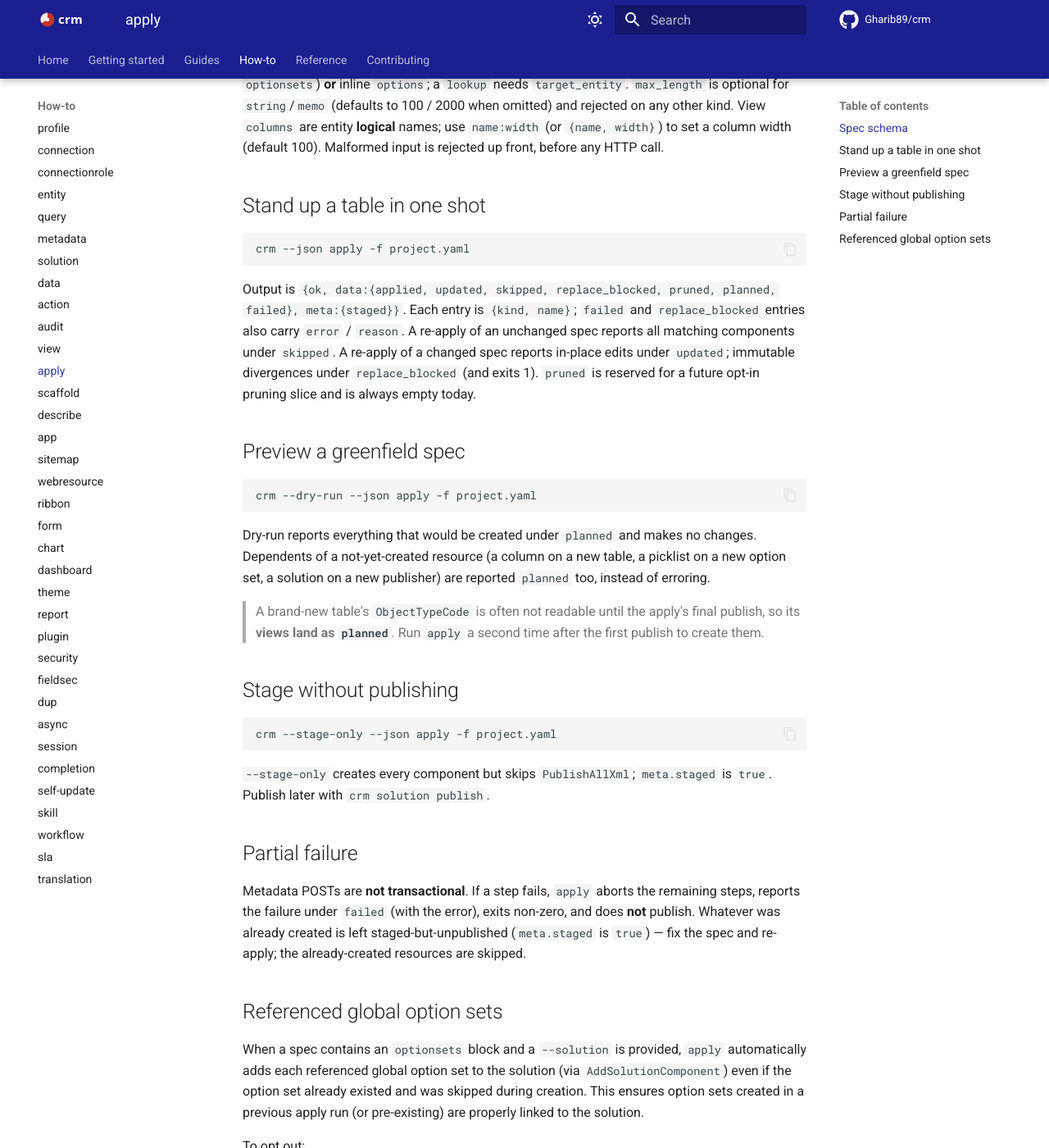
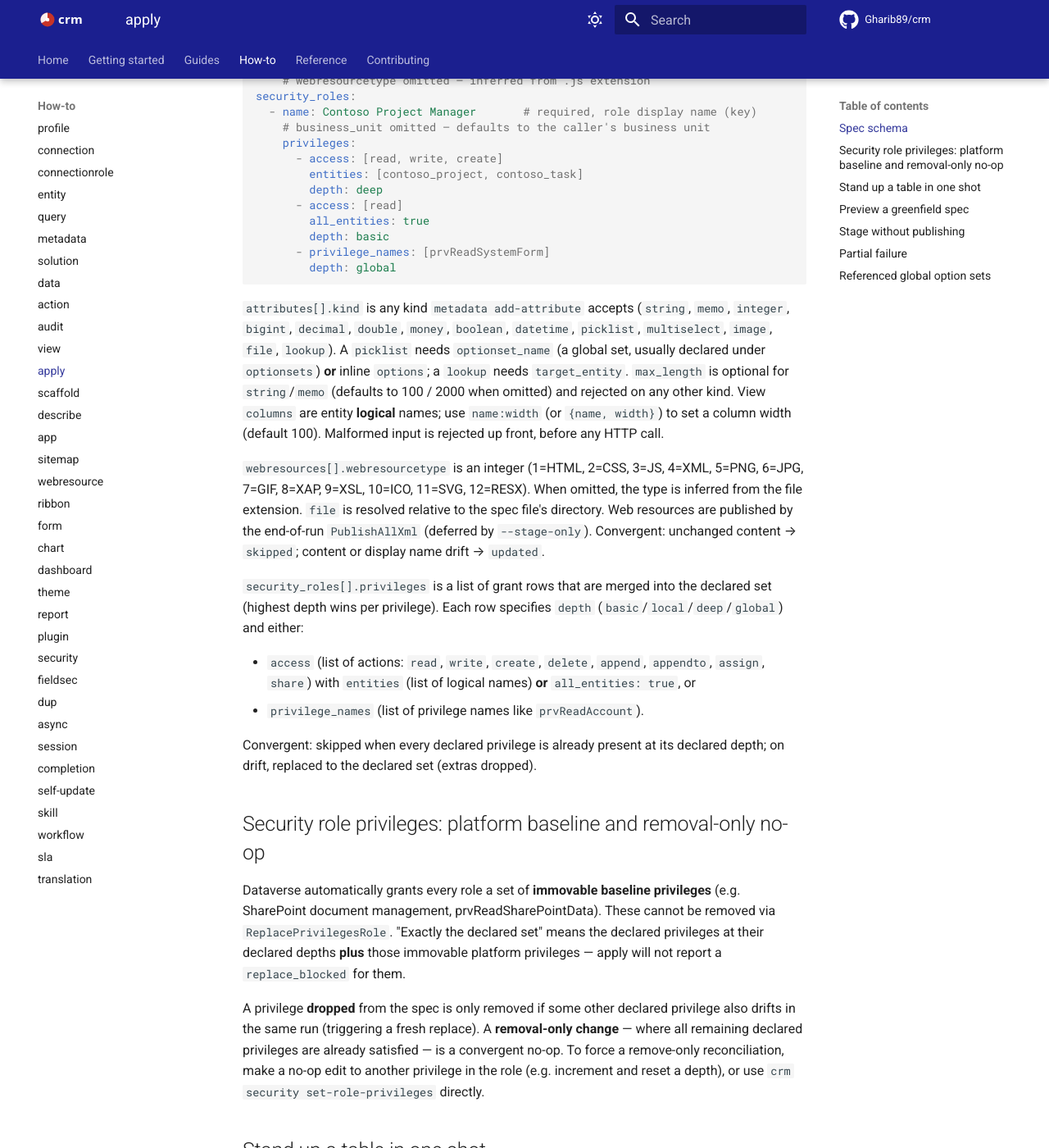
Before and after one commit to Gharib89/crm, an MkDocs documentation site: the page built from docs/how-to/apply.md, in a window 1280 px wide and 1400 px high, scrolled down 1629 px. Shown: the whole window at 82% size. Built offline with MkDocs 1.6.1 and Material for MkDocs 9.7.7, drawn with Linux system fonts in a browser that asks for light colours; comment, search, counter and statistics services are not loaded; some of the changed text lies outside the part shown.

Commit message:
docs(apply): document web resource & security role kinds; review fixes
- README, docs/how-to/apply.md, crm/skills/reference/authoring.md: add the
  webresources and security_roles spec keys, the dependency order, and a note on
  the role-privilege convergence (immovable platform baseline + removal-only no-op).
- apply.py: make _call generic (pyright-strict; thunks now return bytes / list),
  correct the fresh-role comment (baseline privileges cannot be dropped).

Refs #551.

Co-Authored-By: Claude Opus 4.8 (1M context) <noreply@anthropic.com>
Claude-Session: https://claude.ai/code/session_01F7TwAMm8TRtUfxHAQ8Xuvs

````diff
--- a/docs/how-to/apply.md
+++ b/docs/how-to/apply.md
@@ -1,10 +1,11 @@
 # How-to: apply
 
 `crm apply -f spec.yaml` stands up a whole custom table — publisher, solution,
-entity, columns, option sets, relationships, and views — from a single
-declarative spec. It orchestrates the existing metadata commands in dependency
-order (publisher → solution → entities → option sets → attributes →
-relationships → views) and runs `PublishAllXml` **once** at the end.
+entity, columns, option sets, relationships, views, web resources, and security
+roles — from a single declarative spec. It orchestrates the existing metadata
+commands in dependency order (publisher → solution → entities → option sets →
+attributes → relationships → views → web resources → security roles) and runs
+`PublishAllXml` **once** at the end.
 
 `apply` is **convergent**: a component that already exists is reconciled against
 the spec rather than blindly skipped. Three outcomes per component:
@@ -68,6 +69,23 @@ entities:
         lookup_display: Project
     views:
       - {name: Active Projects, columns: [contoso_name, contoso_code]}
+webresources:
+  - name: contoso_/scripts/project.js   # required, unique name (must include publisher prefix)
+    file: scripts/project.js            # required, path relative to the spec file
+    display_name: Project Script        # optional
+    # webresourcetype omitted — inferred from .js extension
+security_roles:
+  - name: Contoso Project Manager       # required, role display name (key)
+    # business_unit omitted — defaults to the caller's business unit
+    privileges:
+      - access: [read, write, create]
+        entities: [contoso_project, contoso_task]
+        depth: deep
+      - access: [read]
+        all_entities: true
+        depth: basic
+      - privilege_names: [prvReadSystemForm]
+        depth: global
 ```
 
 `attributes[].kind` is any kind `metadata add-attribute` accepts (`string`,
@@ -79,6 +97,40 @@ inline `options`; a `lookup` needs `target_entity`. `max_length` is optional for
 View `columns` are entity
 **logical** names; use `name:width` (or `{name, width}`) to set a column width
 (default 100). Malformed input is rejected up front, before any HTTP call.
+
+`webresources[].webresourcetype` is an integer (1=HTML, 2=CSS, 3=JS, 4=XML,
+5=PNG, 6=JPG, 7=GIF, 8=XAP, 9=XSL, 10=ICO, 11=SVG, 12=RESX). When omitted, the
+type is inferred from the file extension. `file` is resolved relative to the spec
+file's directory. Web resources are published by the end-of-run `PublishAllXml`
+(deferred by `--stage-only`). Convergent: unchanged content → `skipped`; content
+or display name drift → `updated`.
+
+`security_roles[].privileges` is a list of grant rows that are merged into the
+declared set (highest depth wins per privilege). Each row specifies `depth`
+(`basic`/`local`/`deep`/`global`) and either:
+
+- `access` (list of actions: `read`, `write`, `create`, `delete`, `append`,
+  `appendto`, `assign`, `share`) with `entities` (list of logical names) **or**
+  `all_entities: true`, or
+- `privilege_names` (list of privilege names like `prvReadAccount`).
+
+Convergent: skipped when every declared privilege is already present at its
+declared depth; on drift, replaced to the declared set (extras dropped).
+
+## Security role privileges: platform baseline and removal-only no-op
+
+Dataverse automatically grants every role a set of **immovable baseline
+privileges** (e.g. SharePoint document management, prvReadSharePointData). These
+cannot be removed via `ReplacePrivilegesRole`. "Exactly the declared set" means
+the declared privileges at their declared depths **plus** those immovable platform
+privileges — apply will not report a `replace_blocked` for them.
+
+A privilege **dropped** from the spec is only removed if some other declared
+privilege also drifts in the same run (triggering a fresh replace). A
+**removal-only change** — where all remaining declared privileges are already
+satisfied — is a convergent no-op. To force a remove-only reconciliation, make a
+no-op edit to another privilege in the role (e.g. increment and reset a depth),
+or use `crm security set-role-privileges` directly.
 
 ## Stand up a table in one shot
 
````
Also changed, not shown: README.md (+9 -8 lines), crm/skills/reference/authoring.md (+27 -8 lines), 1 other file.
